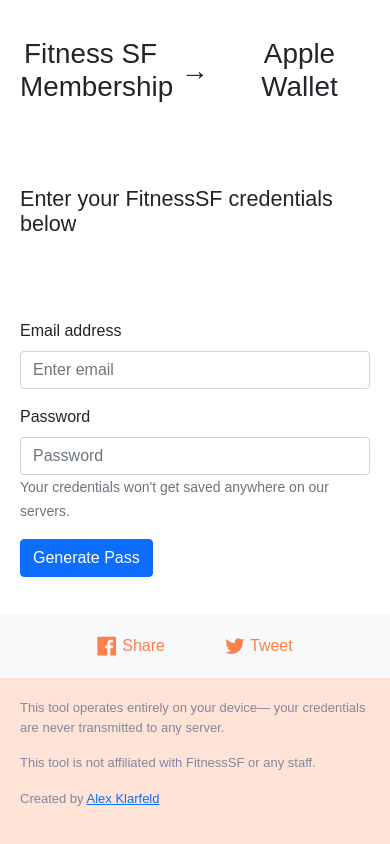
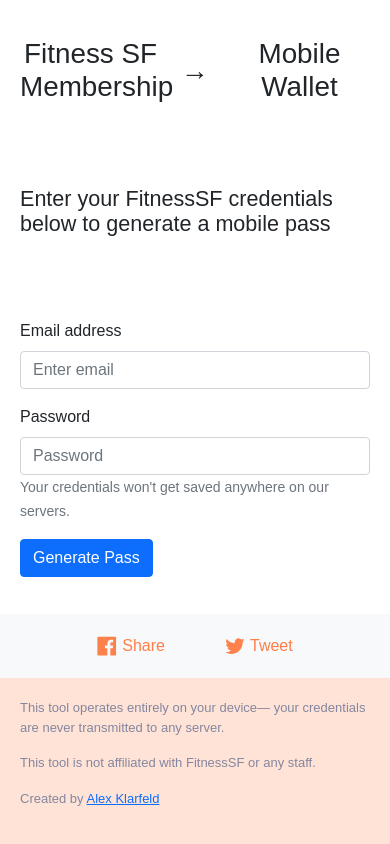
Before and after one commit to aklarfeld/fitnesswallet, a React (Vite) app: page / in a window 390 px wide. Built offline with nearby package versions, Linux system fonts and the light colour scheme.

Commit message:
Changed copy to mobile instead of apple

```diff
--- a/index.html
+++ b/index.html
@@ -1,18 +1,18 @@
 <!DOCTYPE html>
 <meta charset="utf-8" />
 <meta name="viewport" content="width=device-width, initial-scale=1" />
-<meta name="description" content="Add your FitnessSF membership to your Apple wallet. Fitness Wallet is free, open-source, privacy-first web app." />
+<meta name="description" content="Add your FitnessSF membership to your mobile wallet. Fitness Wallet is free, open-source, privacy-first web app." />
 
 <meta name="twitter:card" value="summary" />
 <meta name="twitter:creator" content="@AlexKlarfeld" />
 
-<meta property="og:title" content="Fitness SF membership → Apple Wallet | www.fitnesswallet.app" />
+<meta property="og:title" content="Fitness SF membership → Mobile Wallet | www.fitnesswallet.app" />
 <meta property="og:type" content="article" />
 <meta property="og:url" content="https://www.fitnesswallet.app"/>
 <!-- <meta property="og:image" content="https://fitnesswallet.app/share_diagram.png"/> -->
-<meta property="og:description" content="Add your Fitness SF Membership to your Apple wallet. FSF Wallet is free, open-source, privacy-first web app."/>
+<meta property="og:description" content="Add your Fitness SF Membership to your mobile wallet. FitnessWallet is free, open-source, privacy-first web app."/>
 
-<title>FitnessSF Membership → Apple Wallet</title>
+<title>FitnessSF Membership → Mobile Wallet</title>
 
 <div id="root"></div>
 
--- a/src/index.tsx
+++ b/src/index.tsx
@@ -23,7 +23,7 @@
       {' '}
       <a
         target="_blank"
-        href="//twitter.com/share?text=Check out this app for adding your Fitness SF Membership to Apple Wallet&url=https://www.fitnesswallet.app/"
+        href="//twitter.com/share?text=Check out this app for adding your Fitness SF Membership to your mobile Wallet&url=https://www.fitnesswallet.app/"
         className="social-sharing__link"
         title="Tweet on Twitter"
         rel="noopener noreferrer"
@@ -46,13 +46,13 @@
           <div className="header">
             <h1 className="thing">Fitness SF Membership</h1>
             <h1>&rarr;</h1>
-            <h1 className="thing">Apple Wallet</h1>
+            <h1 className="thing">Mobile Wallet</h1>
           </div>
           {children}
         </div>
       </div>
       <div className="content">
-        <h4>Enter your FitnessSF credentials below</h4>
+        <h4>Enter your FitnessSF credentials below to generate a mobile pass</h4>
       </div>
       <Login />
       <ShareButtons />
```
